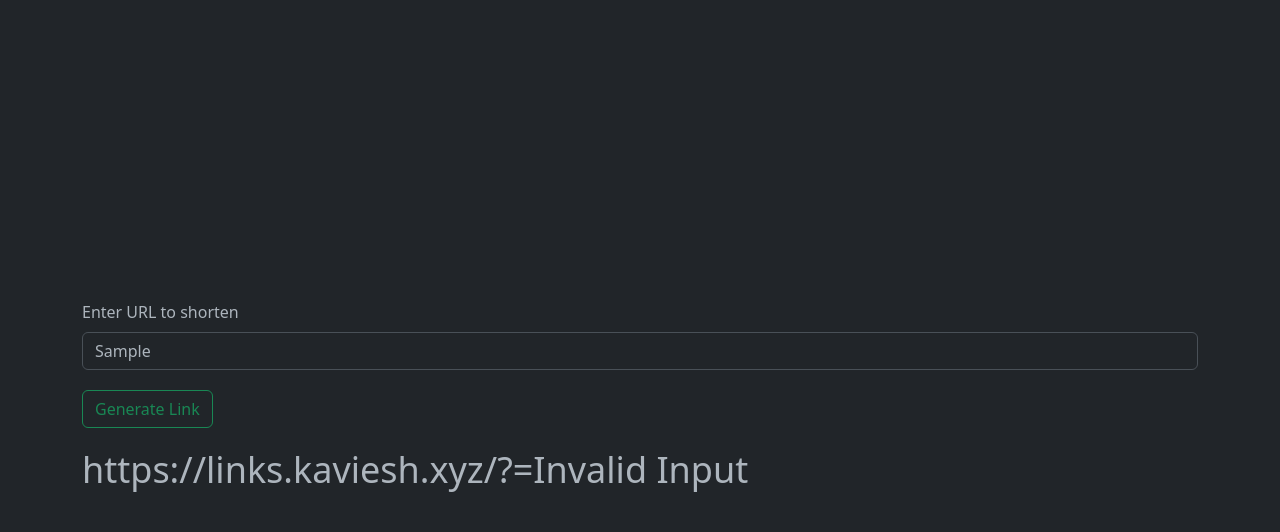
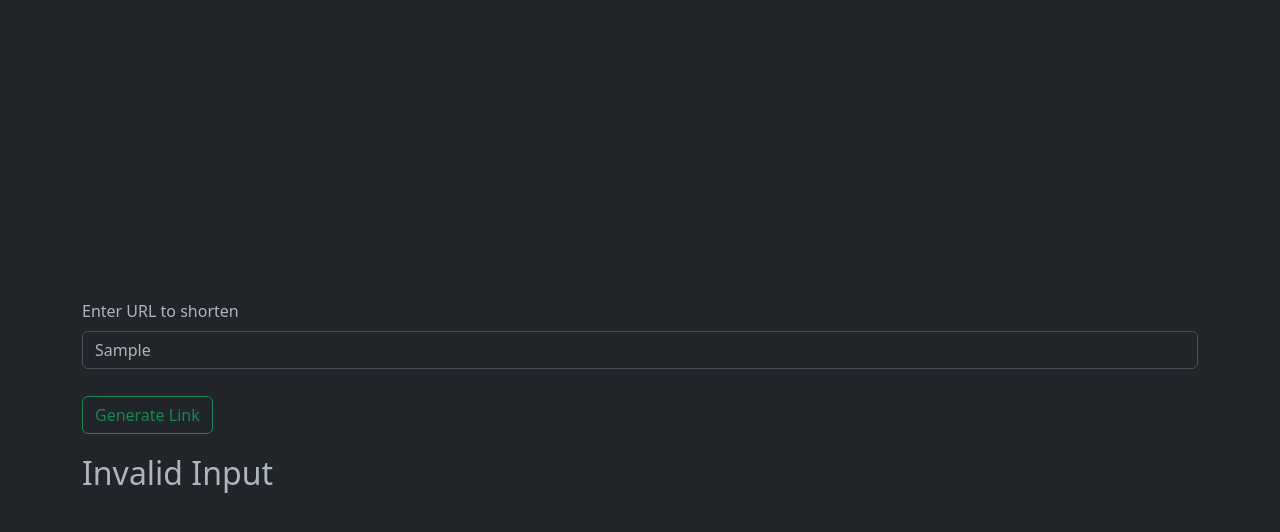
Before and after one commit to techking53/kaviesh-xyz, a plain HTML site: page index.html in a window 1280 px wide. Both pictures are taken after typing "Sample" into the empty fields and a click on the button "Generate Link". Drawn offline with nearby package versions, Linux system fonts and the light colour scheme.

Commit message:
bug fixes

```diff
--- a/index.html
+++ b/index.html
@@ -8,7 +8,7 @@
     <style>
         body{
             height: 100vh;
-            overflow: hidden;
+            overflow:hidden;
             display: flex;
             justify-content: center;
             align-items: center;
@@ -16,8 +16,10 @@
         input,button{
             margin-bottom: 20px;
         }
-        h2{
+        a{
             font-size: 36px;
+            text-decoration: none;
+            color: inherit !important;
         }
     </style>
 </head>
@@ -26,7 +28,7 @@
         <label for="URLinput" class="form-label">Enter URL to shorten</label>
         <input id="URLinput" class="form-control" placeholder="https://google.com"></input>
         <button class="btn btn-outline-success">Generate Link</button>
-        <h2></h2>
+        <a href=""><h2 class="text-break"></h2></a>
     </div>
     <script src="script.js"></script>
 </body>
--- a/script.js
+++ b/script.js
@@ -9,11 +9,13 @@
 const btn= document.querySelector('button')
 const h2=document.querySelector('h2')
 const input=document.querySelector('input')
+const link=document.querySelector('a')
 
 btn.onclick=()=>{
     let inval=input.value
     if(!inval.includes('http')){inval="https://"+inval}
     if(!inval.includes(".")){inval="gah";}
-    output=inval=="gah"?"Invalid Input":btoa(inval)
-    h2.innerHTML="https://links.kaviesh.xyz/?="+output
+    output=inval=="gah"?"Invalid Input":"https://links.kaviesh.xyz/?="+btoa(inval)
+    h2.innerHTML=output
+    link.href=output
 }
```
